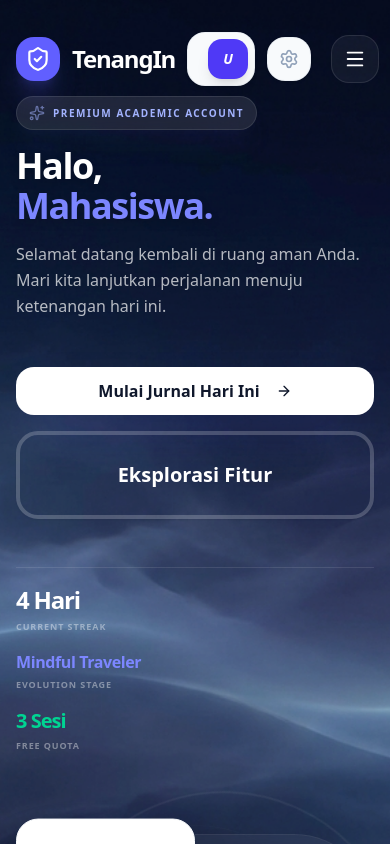
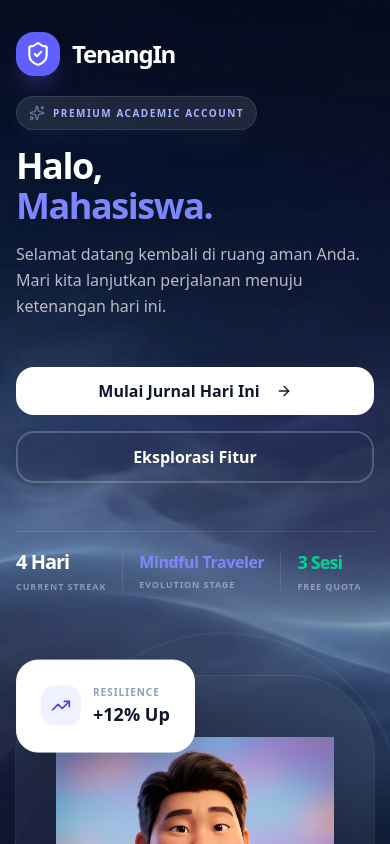
Before and after one commit to ahmadrofiussuud/mental-bmc, a Next.js app: page /dashboard in a window 390 px wide. Shown: the top 844 px of the page. Built offline with nearby package versions, Linux system fonts and the light colour scheme.

Commit message:
\Dashboard mobile UX: clean header (logo+hamburger only), reduce button padding, horizontal stats"

```diff
--- a/src/app/dashboard/page.tsx
+++ b/src/app/dashboard/page.tsx
@@ -77,25 +77,25 @@ export default function DashboardPage() {
                                 <Button
                                     variant="outline"
                                     onClick={() => router.push('/wallet')}
-                                    className="bg-transparent hover:bg-white/10 border-4 border-white/20 text-white px-12 py-10 rounded-3xl font-black text-xl transition-all"
+                                    className="bg-transparent hover:bg-white/10 border-2 sm:border-4 border-white/20 text-white px-8 py-6 sm:px-10 sm:py-8 md:px-12 md:py-10 rounded-2xl sm:rounded-3xl font-black text-base sm:text-lg md:text-xl transition-all"
                                 >
                                     Eksplorasi Fitur
                                 </Button>
                             </div>
 
-                            <div className="flex flex-col sm:flex-row items-start sm:items-center gap-4 sm:gap-10 pt-4 border-t border-white/10">
-                                <div className="space-y-1">
-                                    <p className="text-2xl sm:text-3xl font-black text-white tracking-tighter">4 Hari</p>
+                            <div className="flex flex-row items-center gap-4 sm:gap-6 md:gap-10 pt-4 border-t border-white/10 overflow-x-auto">
+                                <div className="space-y-1 shrink-0">
+                                    <p className="text-xl sm:text-2xl md:text-3xl font-black text-white tracking-tighter">4 Hari</p>
                                     <p className="text-[9px] sm:text-[10px] font-black uppercase tracking-widest text-white/40">Current Streak</p>
                                 </div>
-                                <div className="hidden sm:block w-px h-12 bg-white/10" />
-                                <div className="space-y-1">
+                                <div className="w-px h-10 sm:h-12 bg-white/10 shrink-0" />
+                                <div className="space-y-1 shrink-0">
                                     <p className="text-base sm:text-xl md:text-2xl lg:text-3xl font-black text-indigo-400 tracking-tight sm:tracking-tighter">Mindful Traveler</p>
                                     <p className="text-[9px] sm:text-[10px] font-black uppercase tracking-widest text-white/40">Evolution Stage</p>
                                 </div>
-                                <div className="hidden sm:block w-px h-12 bg-white/10" />
-                                <div className="space-y-1">
-                                    <p className="text-xl sm:text-2xl md:text-3xl font-black text-emerald-400 tracking-tighter">3 Sesi</p>
+                                <div className="w-px h-10 sm:h-12 bg-white/10 shrink-0" />
+                                <div className="space-y-1 shrink-0">
+                                    <p className="text-lg sm:text-xl md:text-2xl lg:text-3xl font-black text-emerald-400 tracking-tighter">3 Sesi</p>
                                     <p className="text-[9px] sm:text-[10px] font-black uppercase tracking-widest text-white/40">Free Quota</p>
                                 </div>
                             </div>
--- a/src/components/landing/Header.tsx
+++ b/src/components/landing/Header.tsx
@@ -128,8 +128,8 @@ export const Header: React.FC<HeaderProps> = ({ variant = 'default' }) => {
                     )}
                 </nav>
 
-                {/* Actions / Profile - Consistent Avatar */}
-                <div className="flex items-center gap-5 shrink-0">
+                {/* Actions / Profile - Consistent Avatar (HIDDEN ON MOBILE) */}
+                <div className="hidden md:flex items-center gap-5 shrink-0">
                     {isLoggedIn ? (
                         <div className="flex items-center gap-3">
                             <div className={`flex items-center gap-4 p-1.5 pl-5 rounded-2xl border transition-all duration-500 group cursor-pointer ${variant === 'settings' && !isScrolled ? 'bg-white/5 border-white/10 hover:bg-white/10' : 'bg-slate-50 border-slate-200/50 hover:bg-slate-100 shadow-sm'}`}>
```
